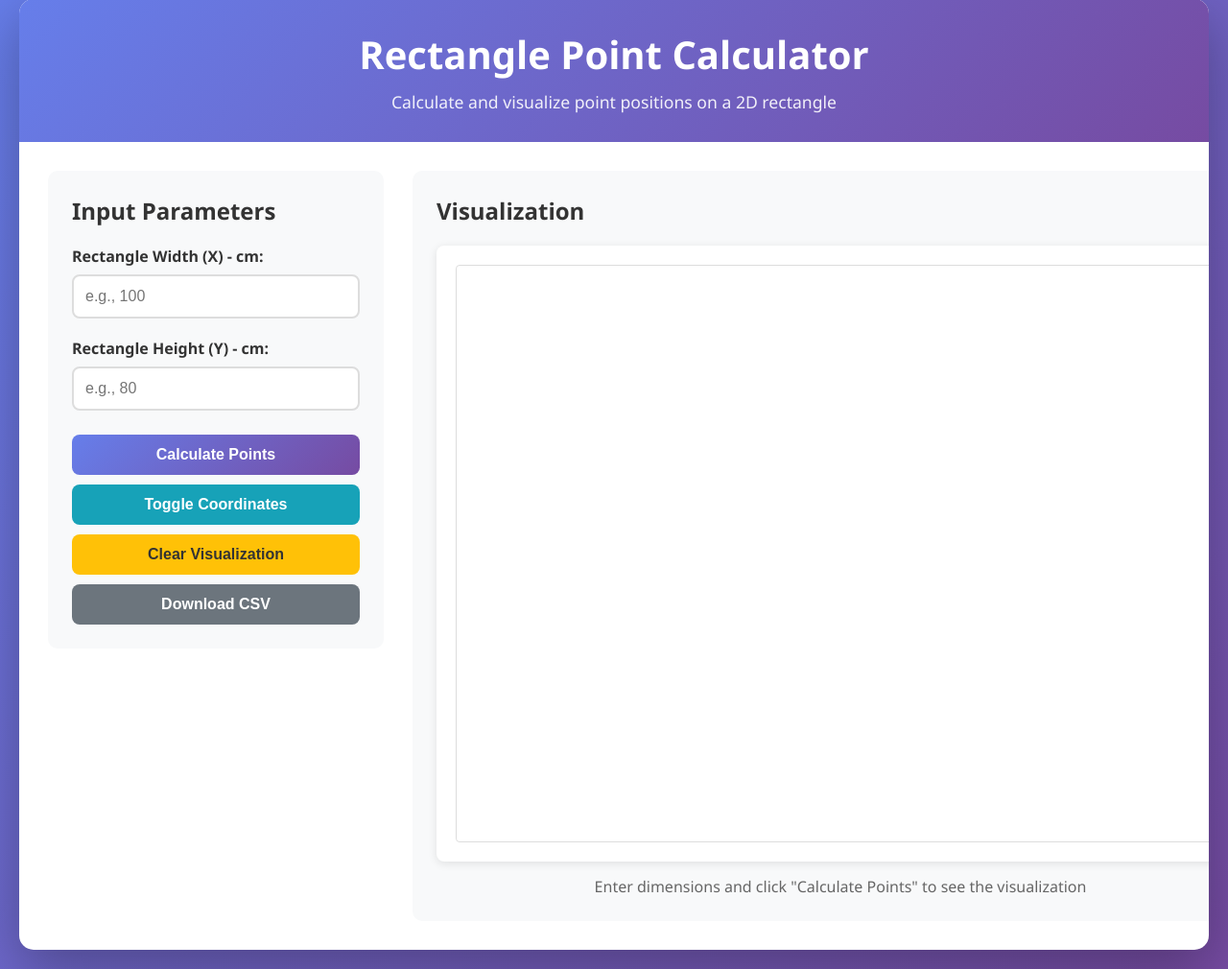
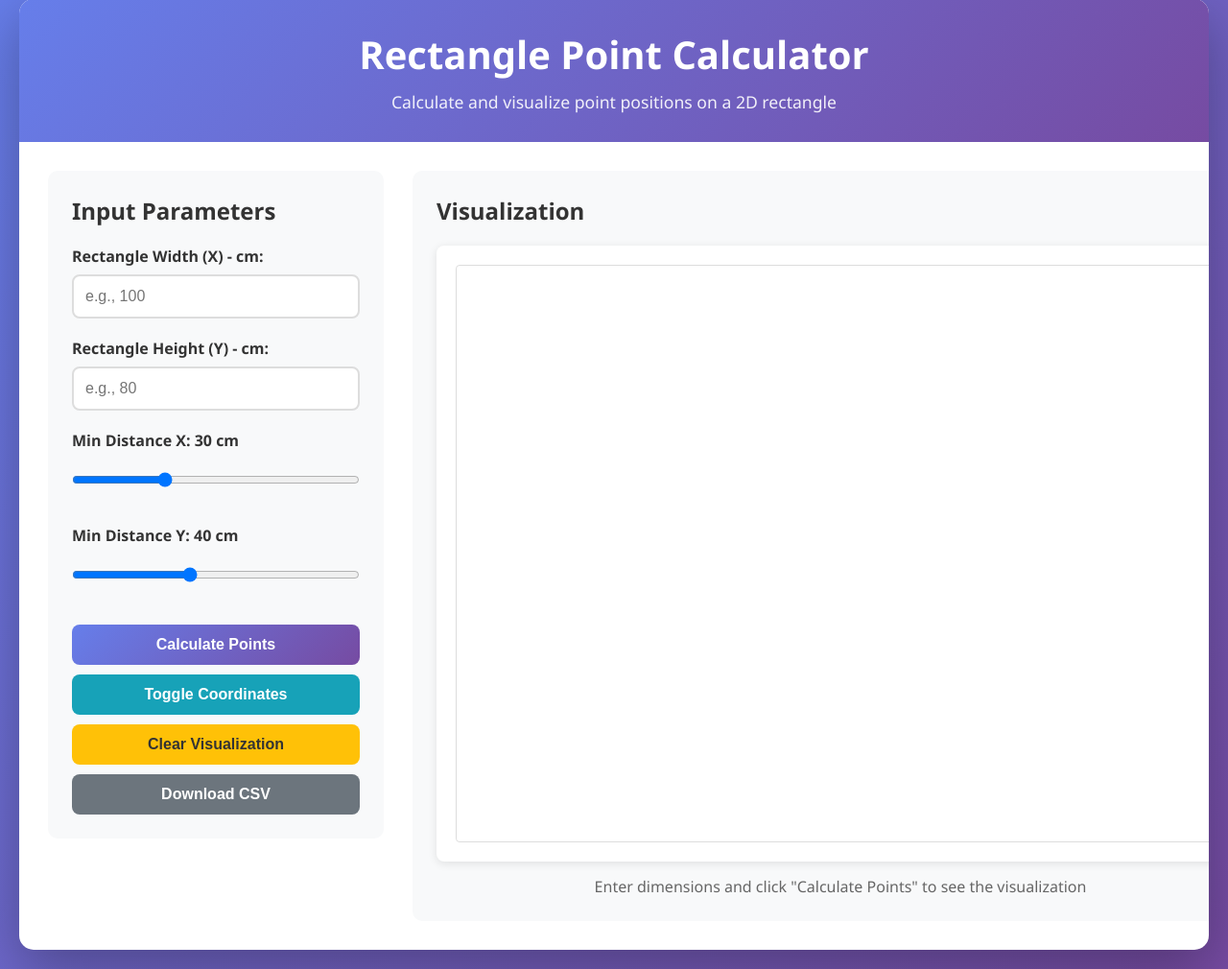
Before and after one commit to PierreExeter/capitons-matelas, a Flask app: page / in a window 1280 px wide. Shown: the part 21-1031 px from the top of the page at 96% size. Run offline with Flask 3, Linux system fonts and the light colour scheme.

Commit message:
added dmin sliders

```diff
--- a/app.py
+++ b/app.py
@@ -5,13 +5,15 @@ from io import StringIO
 app = Flask(__name__)
 
 
-def calculate_points(x, y):
+def calculate_points(x, y, min_dist_x=30, min_dist_y=40):
     """
-    Calculate the positions of points on a 2D rectangle with corner-based pattern.
+    Calculate positions of points on a 2D rectangle with corner-based pattern.
 
     Args:
         x: Width of rectangle in cm
         y: Height of rectangle in cm
+        min_dist_x: Minimum distance between points along x-axis (default 30)
+        min_dist_y: Minimum distance between points along y-axis (default 40)
 
     Returns:
         List of tuples containing (x_coord, y_coord) for each point
@@ -19,8 +21,6 @@ def calculate_points(x, y):
     import math
 
     points = []
-    min_dist_x = 30
-    min_dist_y = 40
 
     # Step 1: Place the 4 corner points
     corner1 = (15, 15)
@@ -108,12 +108,16 @@ def calculate():
         data = request.get_json()
         x = float(data['x'])
         y = float(data['y'])
+        min_dist_x = float(data.get('min_dist_x', 30))
+        min_dist_y = float(data.get('min_dist_y', 40))
 
         # Validate inputs
         if x <= 0 or y <= 0:
             return jsonify({'error': 'All dimensions must be positive'}), 400
+        if min_dist_x <= 0 or min_dist_y <= 0:
+            return jsonify({'error': 'Minimum distances must be positive'}), 400
 
-        points = calculate_points(x, y)
+        points = calculate_points(x, y, min_dist_x, min_dist_y)
 
         return jsonify({
             'points': points,
@@ -131,8 +135,10 @@ def download_csv():
         data = request.get_json()
         x = float(data['x'])
         y = float(data['y'])
+        min_dist_x = float(data.get('min_dist_x', 30))
+        min_dist_y = float(data.get('min_dist_y', 40))
 
-        points = calculate_points(x, y)
+        points = calculate_points(x, y, min_dist_x, min_dist_y)
 
         # Create CSV in memory
         output = StringIO()
--- a/templates/index.html
+++ b/templates/index.html
@@ -229,6 +229,16 @@
                         <input type="number" id="y" step="0.01" min="0.01" required placeholder="e.g., 80">
                     </div>
 
+                    <div class="form-group">
+                        <label for="min_dist_x">Min Distance X: <span id="min_dist_x_value">30</span> cm</label>
+                        <input type="range" id="min_dist_x" min="1" max="100" value="30" step="1">
+                    </div>
+
+                    <div class="form-group">
+                        <label for="min_dist_y">Min Distance Y: <span id="min_dist_y_value">40</span> cm</label>
+                        <input type="range" id="min_dist_y" min="1" max="100" value="40" step="1">
+                    </div>
+
                     <div class="button-group">
                         <button type="submit" class="btn-primary">Calculate Points</button>
                         <button type="button" id="toggleCoords" class="btn-info">Toggle Coordinates</button>
@@ -268,12 +278,18 @@
         const toggleCoords = document.getElementById('toggleCoords');
         const errorMessage = document.getElementById('errorMessage');
         const infoBox = document.getElementById('infoBox');
+        const minDistXSlider = document.getElementById('min_dist_x');
+        const minDistYSlider = document.getElementById('min_dist_y');
+        const minDistXValue = document.getElementById('min_dist_x_value');
+        const minDistYValue = document.getElementById('min_dist_y_value');
 
         form.addEventListener('submit', async (e) => {
             e.preventDefault();
 
             const x = parseFloat(document.getElementById('x').value);
             const y = parseFloat(document.getElementById('y').value);
+            const min_dist_x = parseFloat(minDistXSlider.value);
+            const min_dist_y = parseFloat(minDistYSlider.value);
 
             try {
                 const response = await fetch('/calculate', {
@@ -281,7 +297,7 @@
                     headers: {
                         'Content-Type': 'application/json',
                     },
-                    body: JSON.stringify({ x, y}),
+                    body: JSON.stringify({ x, y, min_dist_x, min_dist_y }),
                 });
 
                 const data = await response.json();
@@ -312,10 +328,12 @@
                     headers: {
                         'Content-Type': 'application/json',
                     },
-                    body: JSON.stringify({
-                        x: currentData.x,
-                        y: currentData.y
-                    }),
+                body: JSON.stringify({
+                    x: currentData.x,
+                    y: currentData.y,
+                    min_dist_x: minDistXSlider.value,
+                    min_dist_y: minDistYSlider.value
+                }),
                 });
 
                 const blob = await response.blob();
@@ -449,6 +467,15 @@
             infoBox.style.display = 'block';
         }
 
+        // Add event listeners for sliders
+        minDistXSlider.addEventListener('input', () => {
+            minDistXValue.textContent = minDistXSlider.value;
+        });
+
+        minDistYSlider.addEventListener('input', () => {
+            minDistYValue.textContent = minDistYSlider.value;
+        });
+
         function showError(message) {
             errorMessage.textContent = message;
             errorMessage.style.display = 'block';
```
